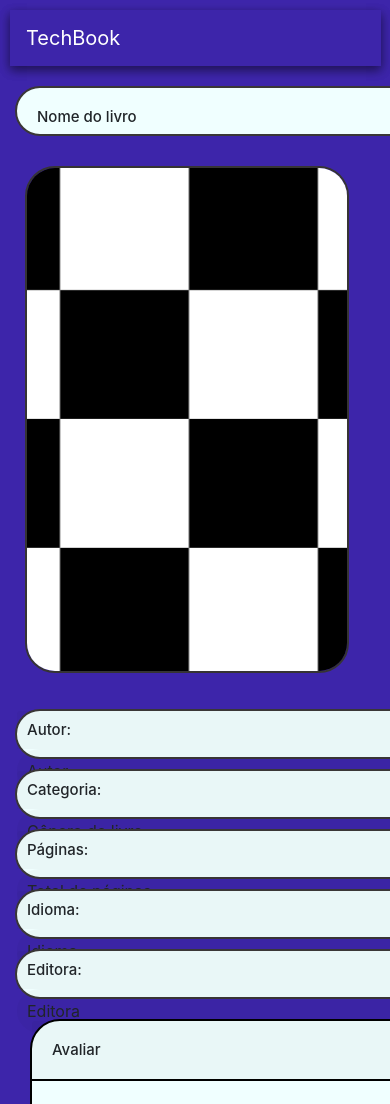
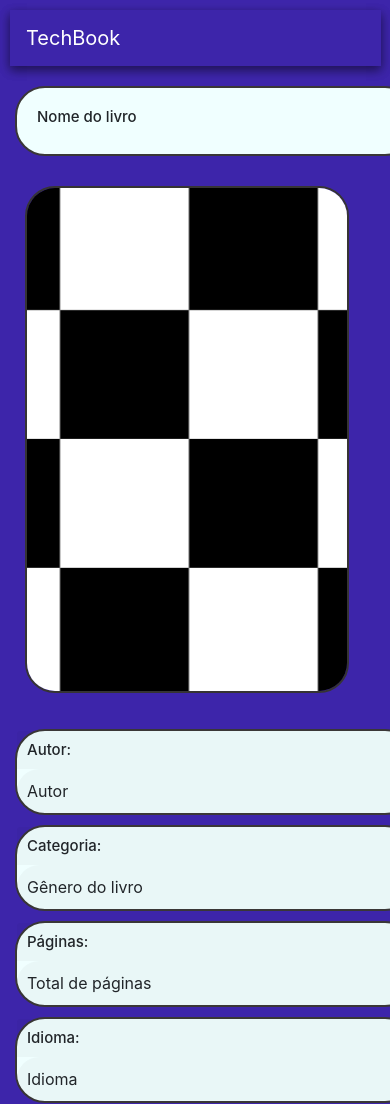
Before and after one commit to G-a-b-s/TechBook, a website: page Project/public/app_descrição/index.html in a window 390 px wide. Shown: the top 1104 px of the page. Drawn offline with nearby package versions, Linux system fonts and the light colour scheme; no server answers.

Commit message:
Update style.css

```diff
--- a/Project/public/app_descrição/style.css
+++ b/Project/public/app_descrição/style.css
@@ -98,12 +98,13 @@ h3{
 /* Media Queries */
 @media only screen and (max-width: 1920px) {
     .container {
-        max-width: 1100px;
+        max-width: 1200px;
     }
 
     .card {
+        max-width: 500px;
         width: 65%;
-        height: 50px;
+        height: auto;
         margin: 10px;
         padding: auto;
     }
@@ -124,7 +125,7 @@ h3{
 
     .card3 {
         width: 100%;
-        height: 40%;
+        height: auto;
     }
 
 
@@ -146,7 +147,9 @@ h3{
     }
 
     .card {
+        max-width: 400px;
         width: 90%;
+        height: auto;
         margin: 10px;
         padding: auto;
     }
@@ -170,6 +173,7 @@ h3{
 
     .card {
         width: 90%;
+        height: auto;
         margin: 10px;
     }
 
```
